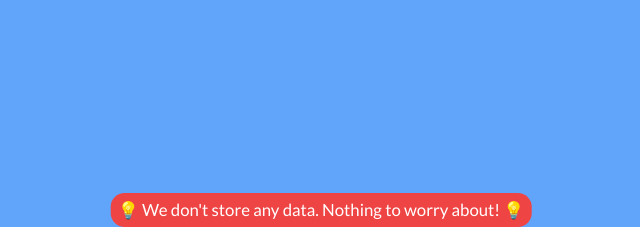
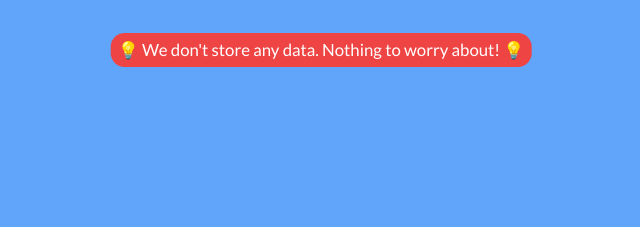
Before and after one commit to ChhikaraBRUH/neoG-MarkEleven-Lucky-Birthday, a website built with Parcel: page index.html in a window 1280 px wide. Shown: the part 670-897 px from the top of the page, without its empty margins (319-959 px from the left). After the commit the page ends 800 px from the top, so only its background shows below. Built offline with nearby package versions, Linux system fonts and the light colour scheme.

Commit message:
minor fix

```diff
--- a/src/styles.css
+++ b/src/styles.css
@@ -71,7 +71,7 @@ a {
 	margin: auto;
 	position: absolute;
 	width: 90%;
-	top: 110%;
+	top: 90%;
 	left: 50%;
 	transform: translate(-50%, -50%);
 	font-size: 1.2rem;
```
